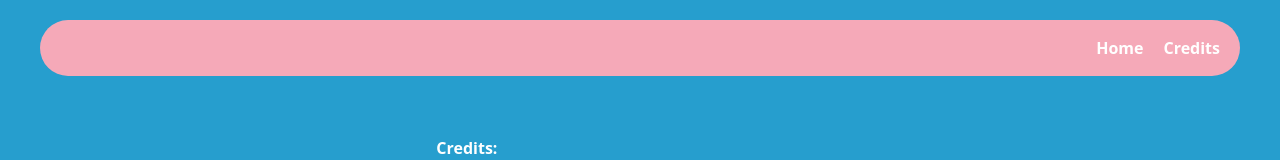
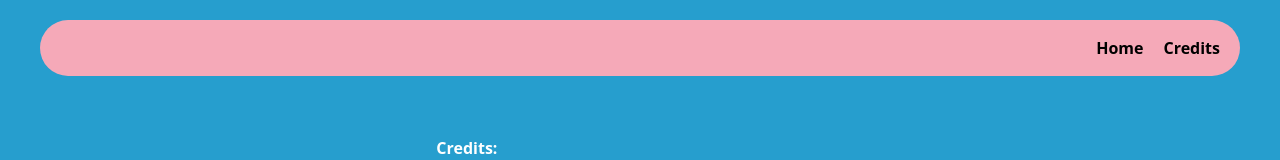
Before and after one commit to german-Luna/Luna-Website, a website: page credits.html in a window 1280 px wide. Shown: the top 160 px of the page. Drawn offline with Linux system fonts and the light colour scheme.

Commit message:
credits navbar fixed
Lazy fix to make font in navbar black

```diff
--- a/credits.html
+++ b/credits.html
@@ -13,7 +13,7 @@
     <nav class="sticky top-5 z-50 mx-10 rounded-full">
       <div class="w-full bg-surface0 backdrop-blur rounded-full" id="navbar">
         <div class="flex h-14 items-center">
-          <div class="flex flex-1 mx-5 text-text items-center justify-end gap-5">
+          <div class="flex flex-1 mx-5 text-text items-center justify-end gap-5" style="color: black;">
             <a href="https://german-luna.github.io/Luna-Website/">Home</a>
             <a href="https://german-luna.github.io/Luna-Website/credits.html">Credits</a>
           </div>
```
